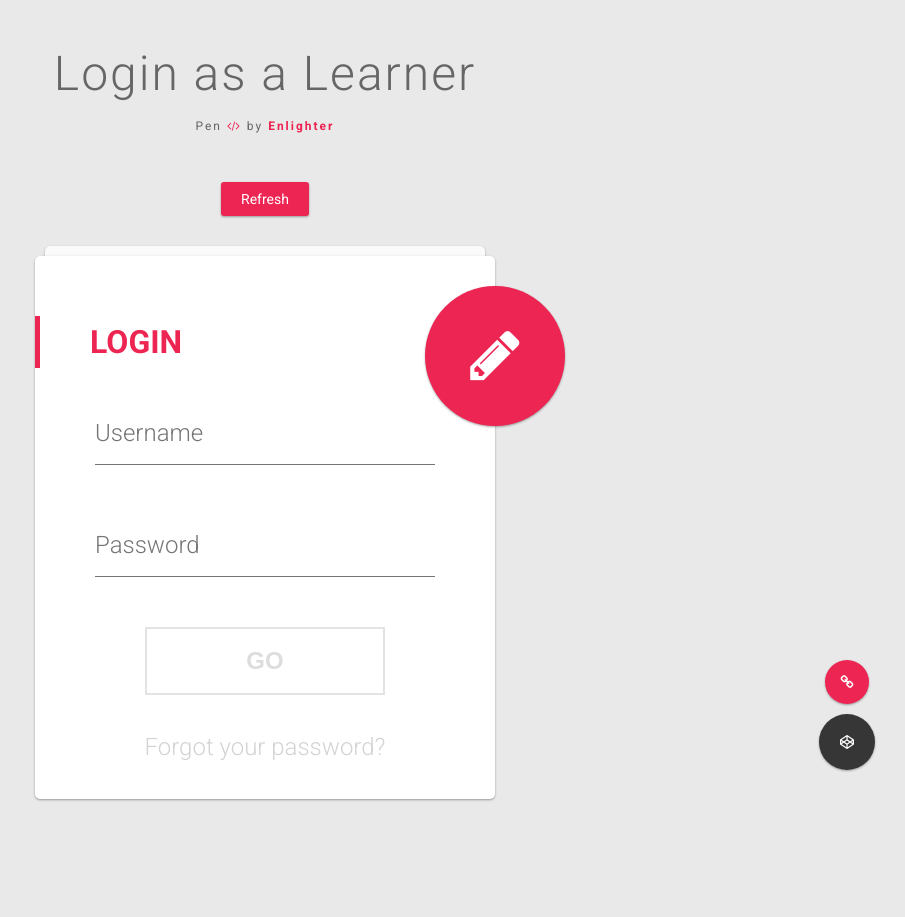
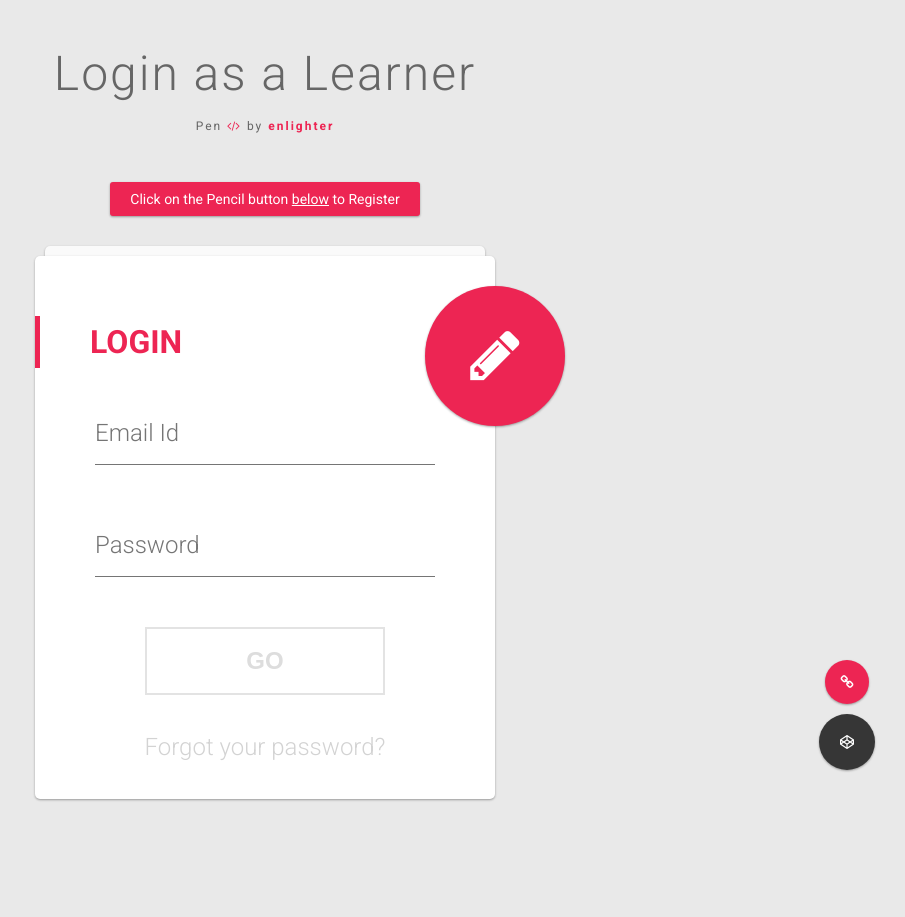
Before and after one commit to enlighter/DBMS-Engineering-Lab, a Django app: template assign_3(online course website)/online_sourses_dbms_system/course_system/templates/course_system/index.html in a window 1280 px wide. Shown: the whole page, without its empty margins (375-1280 px from the left). Run offline with Django 3.2, Linux system fonts and the light colour scheme; the template is opened without the code that fills it, so the values that code supplies are empty; some libraries are stand-ins or nearby versions; some web fonts are replaced.

Commit message:
update login template

```diff
--- a/assign_3(online course website)/online_sourses_dbms_system/course_system/templates/course_system/index.html
+++ b/assign_3(online course website)/online_sourses_dbms_system/course_system/templates/course_system/index.html
@@ -23,30 +23,34 @@
 <!-- Mixins-->
 <!-- Pen Title-->
 <div class="pen-title">
-  <h1>Login as a Learner</h1><span>Pen <i class='fa fa-code'></i> by <a href='http://andytran.me'>Enlighter</a></span>
+  <h1>Login as a Learner</h1><span>Pen <i class='fa fa-code'></i> by <a href='http://andytran.me'>enlighter</a></span>
 </div>
-<div class="rerun"><a href="">Refresh</a></div>
+<div class="rerun"><a href="">Click on the Pencil button <u>below</u> to Register</a></div>
 <div class="container">
   <div class="card"></div>
+
+  {% block student_login %}
   <div class="card">
     <h1 class="title">Login</h1>
-    <form>
+    <form method="post">
       <div class="input-container">
-        <input type="text" id="Username" required="required"/>
-        <label for="Username">Username</label>
+        <input type="text" id="username" name="username" required="required"/>
+        <label for="Username">Email Id</label>
         <div class="bar"></div>
       </div>
       <div class="input-container">
-        <input type="password" id="Password" required="required"/>
+        <input type="password" id="password" name="password" required="required"/>
         <label for="Password">Password</label>
         <div class="bar"></div>
       </div>
       <div class="button-container">
-        <button><span>Go</span></button>
+        <button type="submit"><span>Go</span></button>
       </div>
       <div class="footer"><a href="#">Forgot your password?</a></div>
     </form>
   </div>
+  {% endblock %}
+
   <div class="card alt">
     <div class="toggle"></div>
     <h1 class="title">Register
--- a/assign_3(online course website)/online_sourses_dbms_system/course_system/views.py
+++ b/assign_3(online course website)/online_sourses_dbms_system/course_system/views.py
@@ -1,6 +1,8 @@
-from django.shortcuts import render
+from django.shortcuts import render, redirect, render_to_response
 from django.http import HttpResponse
-from django.template import loader
+from django.template import loader, RequestContext
+from django.contrib.auth import authenticate, login, logout
+from django.contrib.auth.decorators import login_required
 
 from .models import Learners
 from .forms import *
```
